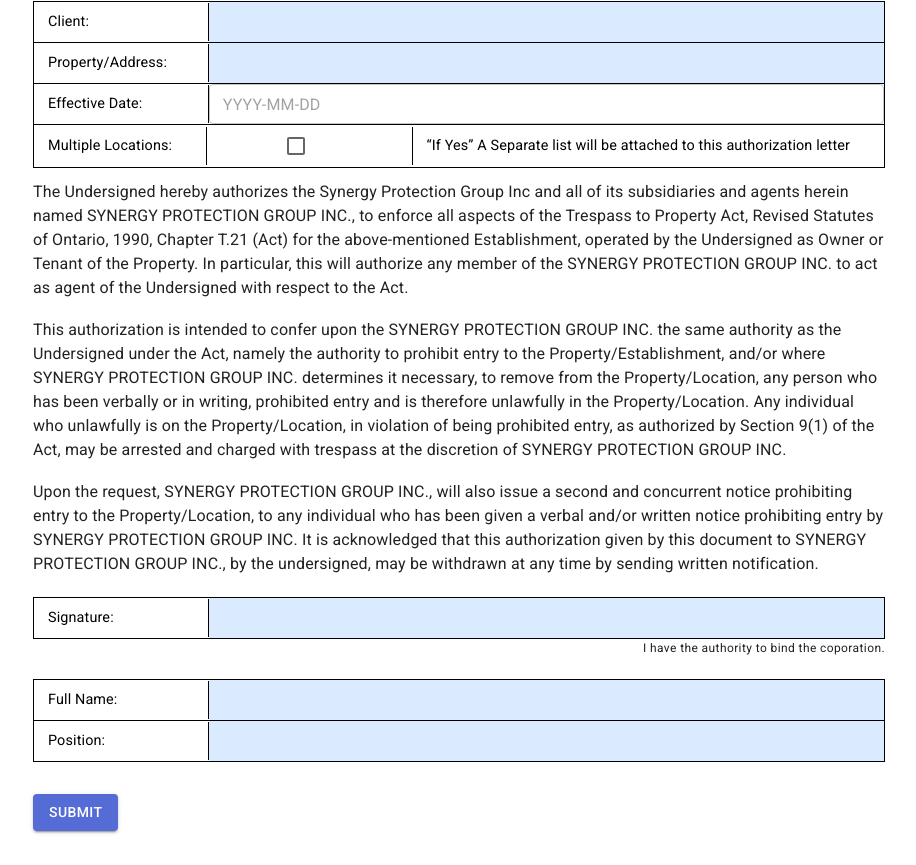
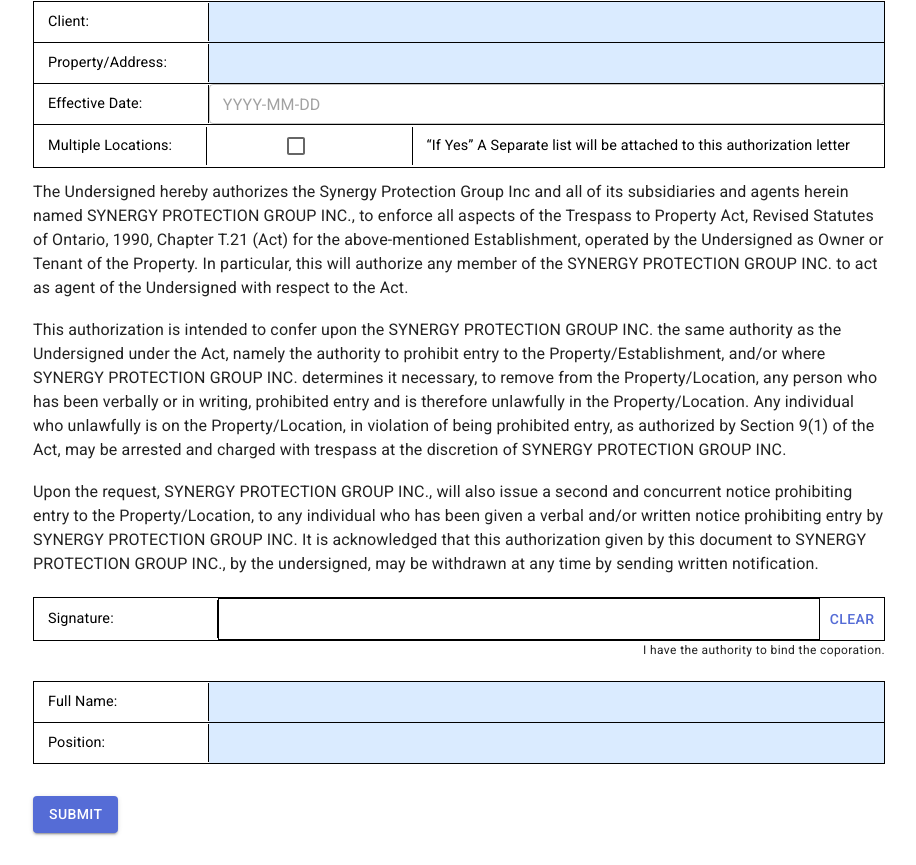
Before and after one commit to nikskhubani/Synergy-OCF, a React (Vite) app: page / in a window 1280 px wide. Shown: the part 3419-4284 px from the top of the page, without its empty margins (181-1097 px from the left). Built offline with nearby package versions, Linux system fonts and the light colour scheme.

Commit message:
signature

```diff
--- /dev/null
+++ b/src/components/signature.tsx
@@ -0,0 +1,72 @@
+import { useRef, useEffect, useState } from 'react';
+import { Box, Button } from '@mui/material';
+import Signature from 'signature_pad';
+
+type SignaturePadProps = {
+  onSignatureChange?: (value: string) => void,
+  value?: string,
+}
+
+const SignaturePad = ({onSignatureChange, value}: SignaturePadProps) => {
+  const canvasRef = useRef(null);
+  const [signaturePad, setSignaturePad] = useState<Signature>();
+
+  useEffect(() => {
+    if (canvasRef.current) {
+      const signaturePadInstance = new Signature(canvasRef.current);
+      setSignaturePad(signaturePadInstance);
+    }
+
+    return () => {
+      if (signaturePad) {
+        signaturePad.clear();
+      }
+    };
+  }, [canvasRef]);
+
+  useEffect(() => {
+    const changeHandler = (event: Event) => {
+      event.preventDefault()
+      if (signaturePad) {
+        const dataUrl = signaturePad.toDataURL();
+        if (onSignatureChange) onSignatureChange(dataUrl)
+      }
+    }
+
+    if (signaturePad) {
+      signaturePad.addEventListener('endStroke', changeHandler);
+    }
+
+    return () => {
+      if (signaturePad) {
+        signaturePad.removeEventListener('endStroke', changeHandler)
+      }
+    };
+  }, [signaturePad])
+
+  useEffect(() => {
+    if (signaturePad && value) {
+      signaturePad.fromDataURL(value);
+    }
+  }, [signaturePad, value])
+
+  const clearSignature = () => {
+    if (signaturePad) {
+      signaturePad.clear();
+    }
+  };
+
+  return (
+    <Box sx={{display: 'flex', alignItems: 'center'}}>
+      <canvas
+        ref={canvasRef}
+        width={600}
+        height={40}
+        style={{ border: '1px solid #000' }}
+      ></canvas>
+      <Button onClick={clearSignature}>Clear</Button>
+    </Box>
+  );
+};
+
+export default SignaturePad;
--- a/src/forms/third.tsx
+++ b/src/forms/third.tsx
@@ -9,6 +9,7 @@
 import { DatePicker } from '@mui/x-date-pickers/DatePicker';
 import dayjs from 'dayjs';
 import 'dayjs/locale/fr-ca';
+import SignaturePad from "../components/signature"
 
 type ThirdFormProps = {
   form: UseFormReturn<FormType>
@@ -118,8 +119,9 @@
               <Controller
                 name={`authorization.signature`}
                 control={control}
-                render={({ field }) => <TextInput id={`authorization-signature`} fullWidth size='small' {...field} />}
+                render={({ field: {onChange, ...field} }) => <SignaturePad onSignatureChange={onChange} {...field} />}
               />
+
             </FormControl>
           </Box>
           <Typography sx={{width: '100%', textAlign: 'right'}} variant="caption" component="p" gutterBottom>
```
